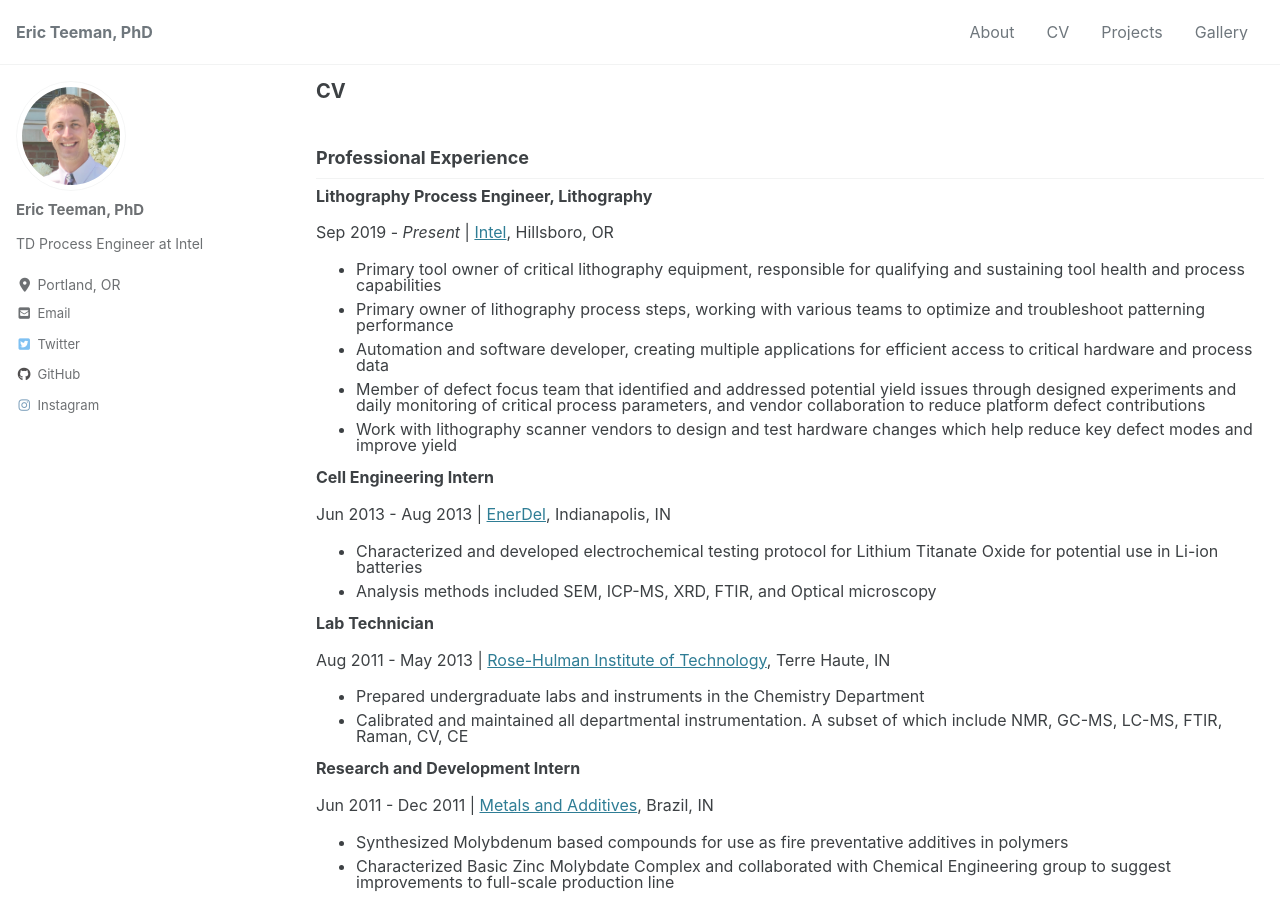
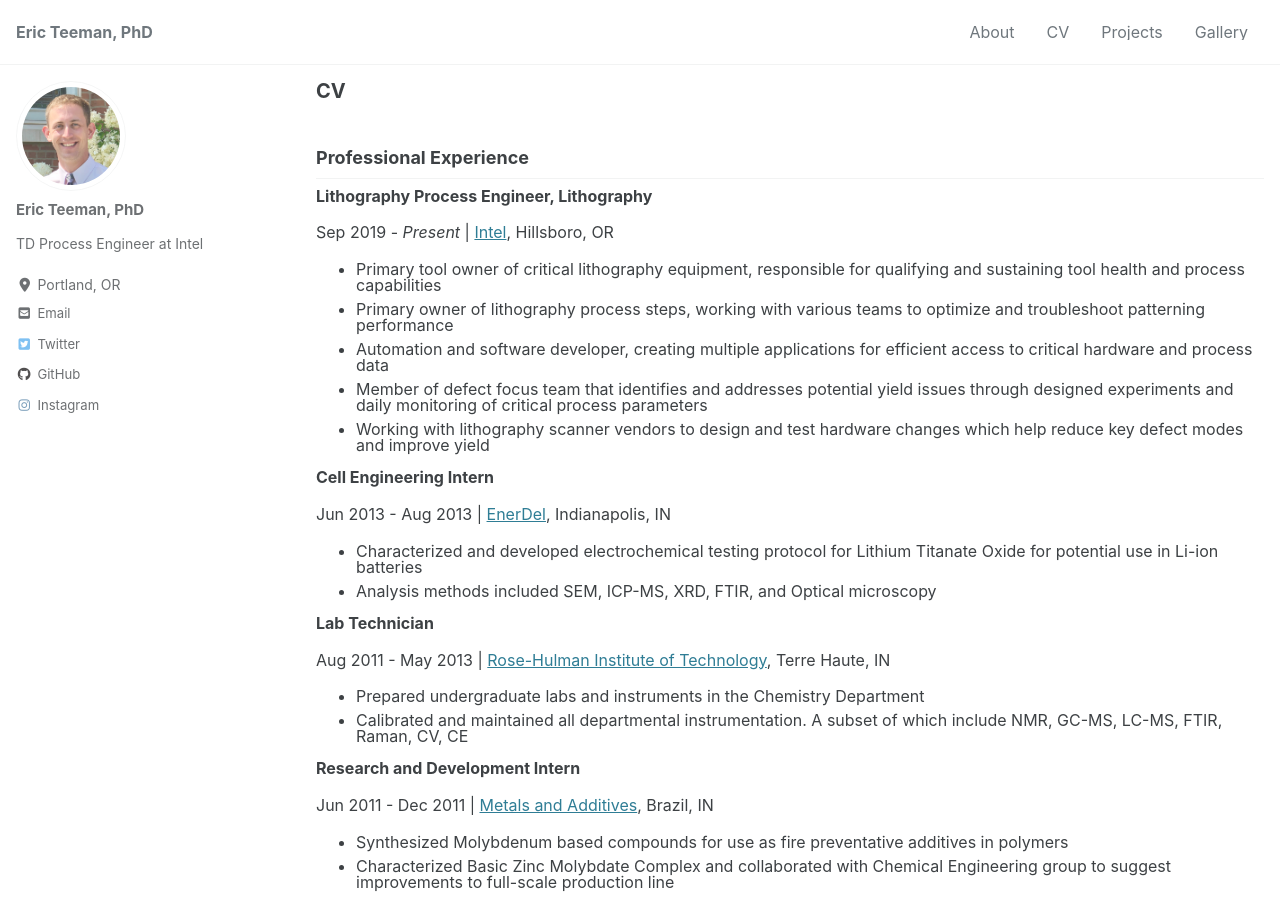
Before and after one commit to ericteeman/ericteeman.github.io, a Jekyll site: the page built from _pages/cv.md, in a window 1280 px wide and 900 px high. Built offline with Jekyll 4.4.1, drawn with Linux system fonts in a browser that asks for light colours; cached includes are drawn as plain includes; nearby versions of some CDN libraries.

Commit message:
Update cv.md

```diff
--- a/_pages/cv.md
+++ b/_pages/cv.md
@@ -15,8 +15,8 @@ Sep 2019 - *Present* \| [Intel](http://intel.com), Hillsboro, OR
 * Primary tool owner of critical lithography equipment, responsible for qualifying and sustaining tool health and process capabilities
 * Primary owner of lithography process steps, working with various teams to optimize and troubleshoot patterning performance
 * Automation and software developer, creating multiple applications for efficient access to critical hardware and process data
-* Member of defect focus team that identified and addressed potential yield issues through designed experiments and daily monitoring of critical process parameters, and vendor collaboration to reduce platform defect contributions
-* Work with lithography scanner vendors to design and test hardware changes which help reduce key defect modes and improve yield
+* Member of defect focus team that identifies and addresses potential yield issues through designed experiments and daily monitoring of critical process parameters
+* Working with lithography scanner vendors to design and test hardware changes which help reduce key defect modes and improve yield
 
 
 **Cell Engineering Intern**
```
